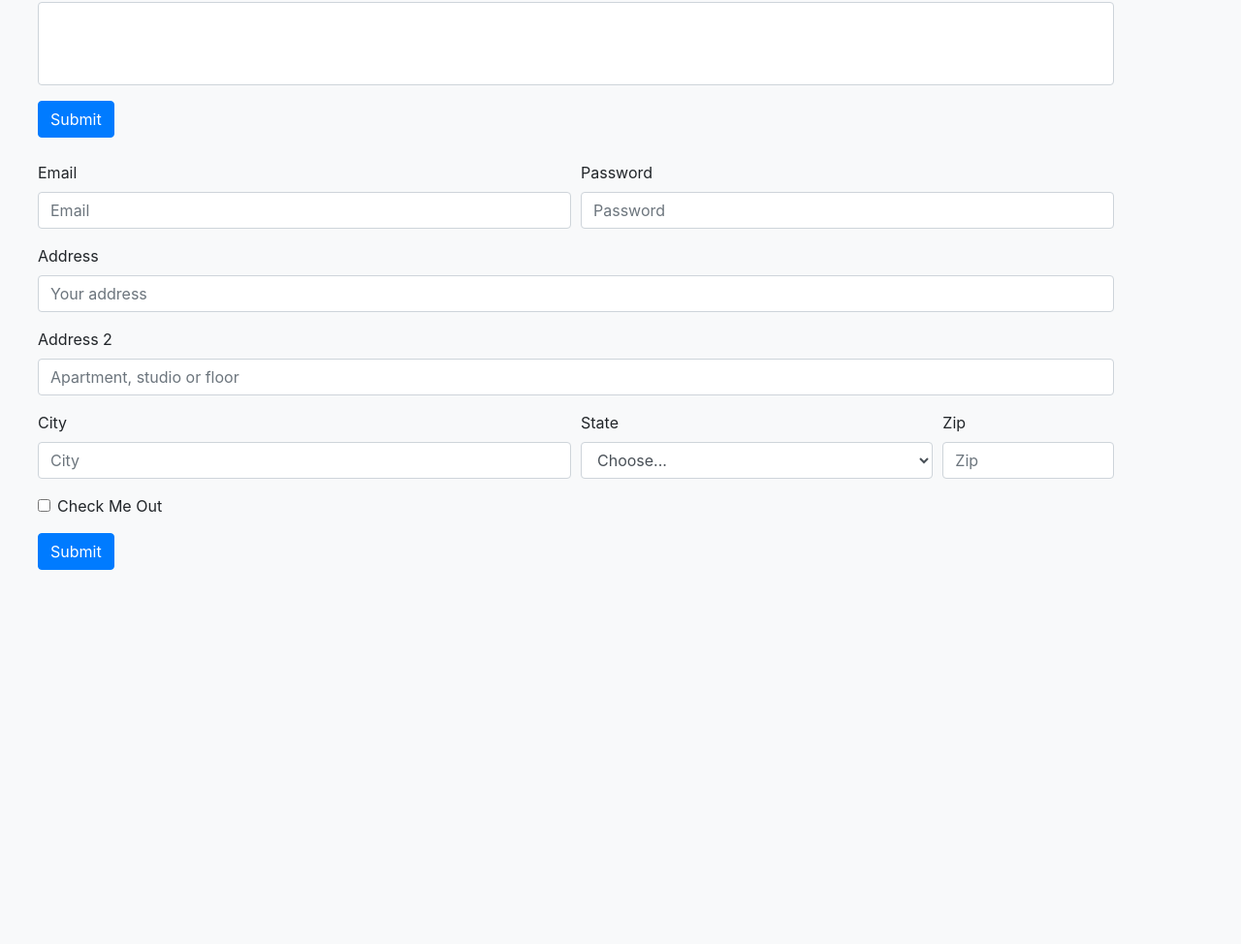
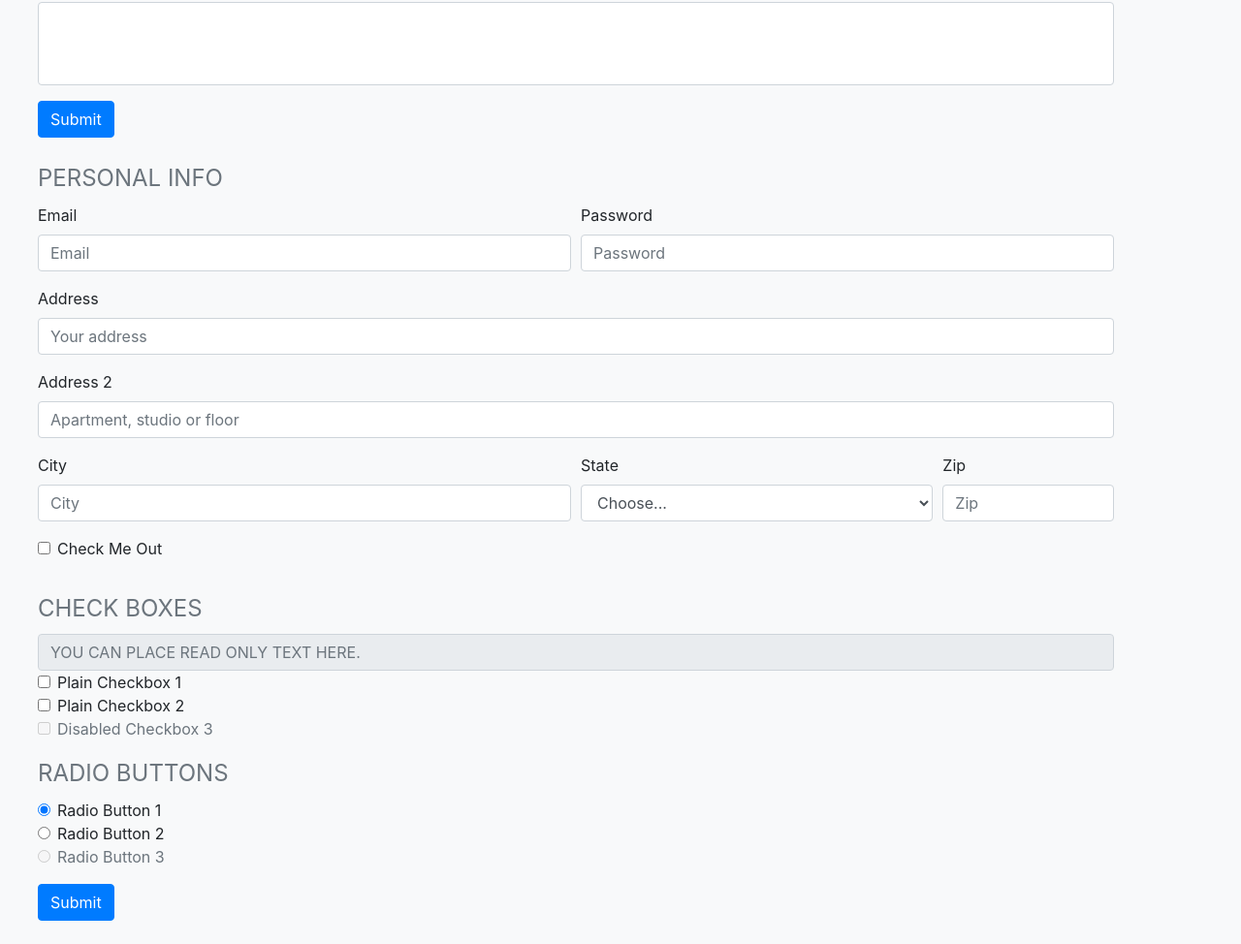
Before and after one commit to yisus82/zenva-bootstrap4, a website: page ResponsiveForm/index.html in a window 1280 px wide. Shown: the part 662-1636 px from the top of the page at 97% size. Before the commit the page ends 1274 px from the top, so only its background shows below. Drawn offline with nearby package versions, Linux system fonts and the light colour scheme.

Commit message:
Fieldsets, checkboxes & radio buttons

```diff
--- a/ResponsiveForm/index.html
+++ b/ResponsiveForm/index.html
@@ -79,6 +79,8 @@
       </form>
 
       <form class="my-4">
+        <fieldset class="form-group">
+          <legend class="text-secondary">PERSONAL INFO</legend>
           <div class="form-row">
             <div class="form-group col-md-6">
               <label for="email4">Email</label>
@@ -131,6 +133,71 @@
               <label class="form-check-label" for="gridCheck">Check Me Out</label>
             </div>
           </div>
+        </fieldset>
+
+        <fieldset class="form-group">
+          <legend class="text-secondary">CHECK BOXES</legend>
+          <input
+            class="form-control"
+            type="text"
+            placeholder="YOU CAN PLACE READ ONLY TEXT HERE."
+            readonly
+          />
+          <div class="form-check">
+            <input class="form-check-input" type="checkbox" value="" id="c1" />
+            <label class="form-check-label" for="c1">
+              Plain Checkbox 1
+            </label>
+          </div>
+          <div class="form-check">
+            <input class="form-check-input" type="checkbox" value="" id="c2" />
+            <label class="form-check-label" for="c2">
+              Plain Checkbox 2
+            </label>
+          </div>
+          <div class="form-check">
+            <input class="form-check-input" type="checkbox" value="" id="c3" disabled />
+            <label class="form-check-label" for="c3">
+              Disabled Checkbox 3
+            </label>
+          </div>
+        </fieldset>
+
+        <fieldset class="form-group">
+          <legend class="text-secondary">RADIO BUTTONS</legend>
+          <div class="form-check">
+            <input
+              class="form-check-input"
+              type="radio"
+              name="radioFamily"
+              id="r1"
+              value="option1"
+              checked
+            />
+            <label class="form-check-label" for="r1">Radio Button 1</label>
+          </div>
+          <div class="form-check">
+            <input
+              class="form-check-input"
+              type="radio"
+              name="radioFamily"
+              id="r2"
+              value="option2"
+            />
+            <label class="form-check-label" for="r2">Radio Button 2</label>
+          </div>
+          <div class="form-check disabled">
+            <input
+              class="form-check-input"
+              type="radio"
+              name="radioFamily"
+              id="r3"
+              value="option3"
+              disabled
+            />
+            <label class="form-check-label" for="r3">Radio Button 3</label>
+          </div>
+        </fieldset>
 
         <button type="submit" class="btn btn-primary">Submit</button>
       </form>
```
Lines whose indentation alone changed are shown as unchanged.
